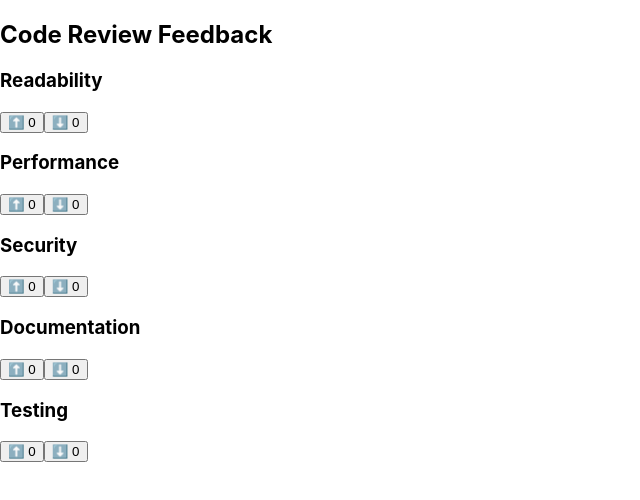
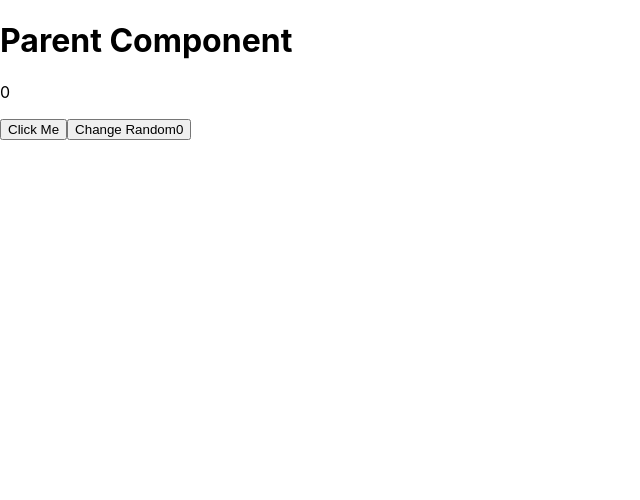
Before and after one commit to aamir140896h/frontend, a React (Create React App) app: page / in a window 1280 px wide. Shown: the top 500 px of the page, without its empty margins (0-640 px from the left). Built offline with nearby package versions, Linux system fonts and the light colour scheme.

Commit message:
optization Tecjnique

```diff
--- a/src/App.js
+++ b/src/App.js
@@ -17,6 +17,7 @@ import Post from "./component/customhooks/fetchedData/Post";
 import Searche from "./component/customhooks/debounce/Searche";
 import Maincomonent from "./component/redux/Maincomonent";
 import CodeReviewFeedback from "./component/Feedback";
+import ParentComponent from "./azentiointerviewprep/optimisation/ParentComponent";
 function App() {
   const UdatedComp = HOC(User);
   return (
@@ -37,7 +38,8 @@ function App() {
       {/* <Post /> */}
       {/* <Searche /> */}
       {/* <Maincomonent /> */}
-      <CodeReviewFeedback />
+      {/* <CodeReviewFeedback /> */}
+      <ParentComponent />
     </div>
   );
 }
--- /dev/null
+++ b/src/azentiointerviewprep/optimisation/ChildComponent.js
@@ -0,0 +1,27 @@
+import React, { useMemo } from "react";
+
+//? useCase of React.memo
+// const ChildComponent = React.memo(({ count }) => {
+//   console.log("Child component re-rendered!");
+
+//   return <p>Render ChildComponent Count: {count} </p>;
+// });
+
+//? useCase of useMemo()
+// const ExpensiveCalulation = ({ num }) => {
+//   const squreNumber = useMemo(() => {
+//     console.log("Calculating square...");
+//     return num * num;
+//   }, [num]);
+//   return <p>squtreRoot: {squreNumber}</p>;
+// };
+
+//? useCase of useCallBack()
+const Button = React.memo(({ handleClick }) => {
+  console.log("Button re-rendered!");
+  return <button onClick={handleClick}>Click Me</button>;
+});
+
+// export default ChildComponent;
+// export default ExpensiveCalulation;
+export default Button;
--- /dev/null
+++ b/src/azentiointerviewprep/optimisation/ParentComponent.js
@@ -0,0 +1,61 @@
+import { useCallback, useState } from "react";
+import ChildComponent from "./ChildComponent";
+import ExpensiveCalulation from "./ChildComponent";
+import Button from "./ChildComponent";
+
+const ParentComponent = () => {
+  //? useCase of React.memo
+  //   const [count, setCount] = useState(0);
+  //   const [otherState, setOtherState] = useState(0);
+
+  //? useCase of useMemo
+  //   const [num, setNum] = useState(2);
+  //   const [random, setRandom] = useState(0);
+
+  //? useCase of useCallBack()
+  const [count, setCount] = useState(0);
+  const [random, setRandom] = useState(0);
+
+  const increament = useCallback(() => {
+    setCount((prev) => prev + 1);
+  }, []);
+
+  return (
+    //? useCase of React.memo
+    // <div>
+    //   <h1>Parent Component</h1>
+    //   <button onClick={() => setCount(count + 1)}>Increamnet Count</button>
+    //   <button onClick={() => setOtherState(otherState + 1)}>
+    //     Change Other state {otherState}
+    //   </button>
+    //   <ChildComponent count={count} />
+    // </div>
+
+    //? useCase of useMemo
+    // <div>
+    //   <h1>Parent Component</h1>
+    //   <button onClick={() => setNum(num * 2)}>Increamnet Count</button>
+    //   <button
+    //     onClick={() => setRandom(((Math.random() + 1) * 1000).toFixed(2))}
+    //   >
+    //     Change Random{random}
+    //   </button>
+    //   {/* <ChildComponent count={count} /> */}
+    //   <ExpensiveCalulation num={num} />
+    // </div>
+
+    //? useCase of useCallback
+    <div>
+      <h1>Parent Component</h1>
+      <p>{count}</p>
+      <Button handleClick={increament} />
+      <button
+        onClick={() => setRandom(((Math.random() + 1) * 1000).toFixed(2))}
+      >
+        Change Random{random}
+      </button>
+    </div>
+  );
+};
+
+export default ParentComponent;
```
